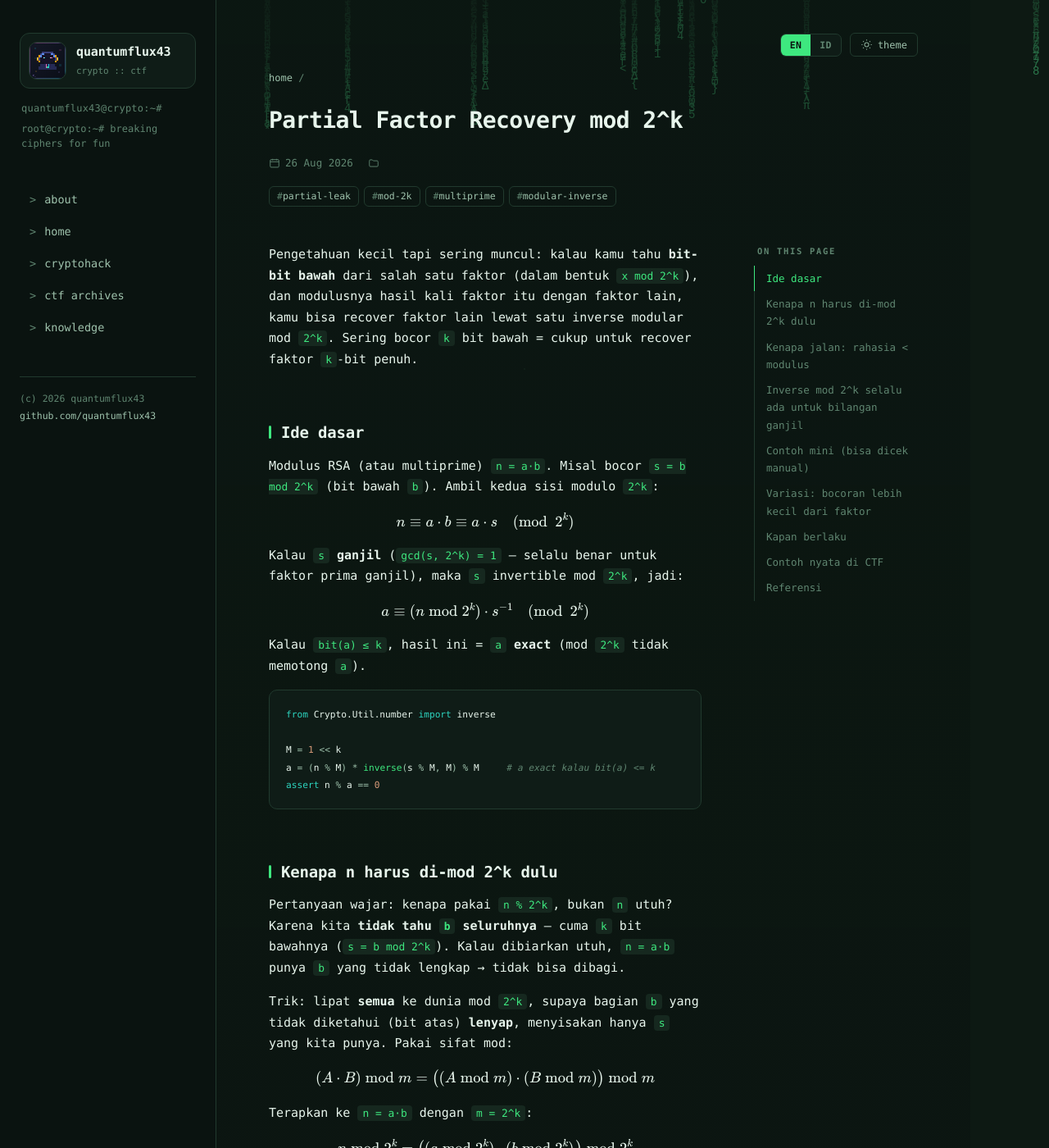
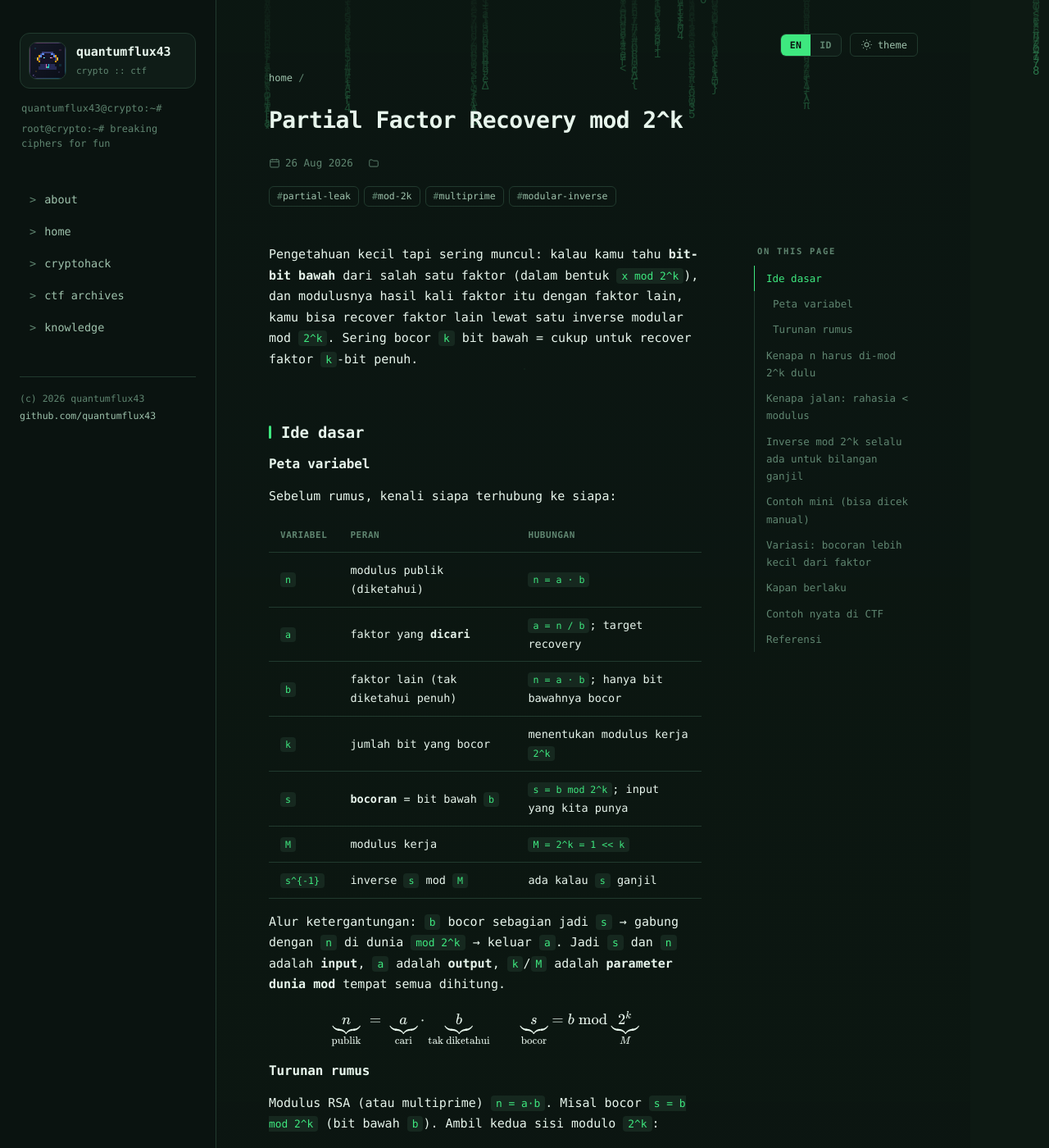
Before and after one commit to QuantumFlux43/quantumflux43.github.io, a Jekyll site: the page built from _posts/2026-08-26-partial-factor-recovery-mod-2k.md, in a window 1280 px wide and 1400 px high. Shown: the whole window at 82% size. Built offline with Jekyll 4.4.1, drawn with Linux system fonts in a browser that asks for light colours.

Commit message:
knowledge: tambah tabel peta variabel (peran + hubungan) di 4 note untuk perjelas ketergantungan input/output/parameter

```diff
--- a/_posts/2026-08-26-partial-factor-recovery-mod-2k.md
+++ b/_posts/2026-08-26-partial-factor-recovery-mod-2k.md
@@ -15,6 +15,32 @@ itu dengan faktor lain, kamu bisa recover faktor lain lewat satu inverse modular
 mod `2^k`. Sering bocor `k` bit bawah = cukup untuk recover faktor `k`-bit penuh.
 
 ## Ide dasar
+
+### Peta variabel
+
+Sebelum rumus, kenali siapa terhubung ke siapa:
+
+| variabel | peran | hubungan |
+|---|---|---|
+| `n` | modulus publik (diketahui) | `n = a · b` |
+| `a` | faktor yang **dicari** | `a = n / b`; target recovery |
+| `b` | faktor lain (tak diketahui penuh) | `n = a · b`; hanya bit bawahnya bocor |
+| `k` | jumlah bit yang bocor | menentukan modulus kerja `2^k` |
+| `s` | **bocoran** = bit bawah `b` | `s = b mod 2^k`; input yang kita punya |
+| `M` | modulus kerja | `M = 2^k = 1 << k` |
+| `s^{-1}` | inverse `s` mod `M` | ada kalau `s` ganjil |
+
+Alur ketergantungan: `b` bocor sebagian jadi `s` → gabung dengan `n` di dunia
+`mod 2^k` → keluar `a`. Jadi `s` dan `n` adalah **input**, `a` adalah **output**,
+`k`/`M` adalah **parameter dunia mod** tempat semua dihitung.
+
+$$
+\underbrace{n}_{\text{publik}} \;=\; \underbrace{a}_{\text{cari}} \cdot \underbrace{b}_{\text{tak diketahui}}
+\qquad
+\underbrace{s}_{\text{bocor}} = b \bmod \underbrace{2^{k}}_{M}
+$$
+
+### Turunan rumus
 
 Modulus RSA (atau multiprime) `n = a·b`. Misal bocor `s = b mod 2^k` (bit bawah
 `b`). Ambil kedua sisi modulo `2^k`:
```
Also changed, not shown: _posts/2026-08-26-fermat-exponent-collapse.md (+14 -0 lines), _posts/2026-08-26-integer-division-leak.md (+14 -1 lines), _posts/2026-08-26-pohlig-hellman-dlp-smooth.md (+18 -1 lines).
